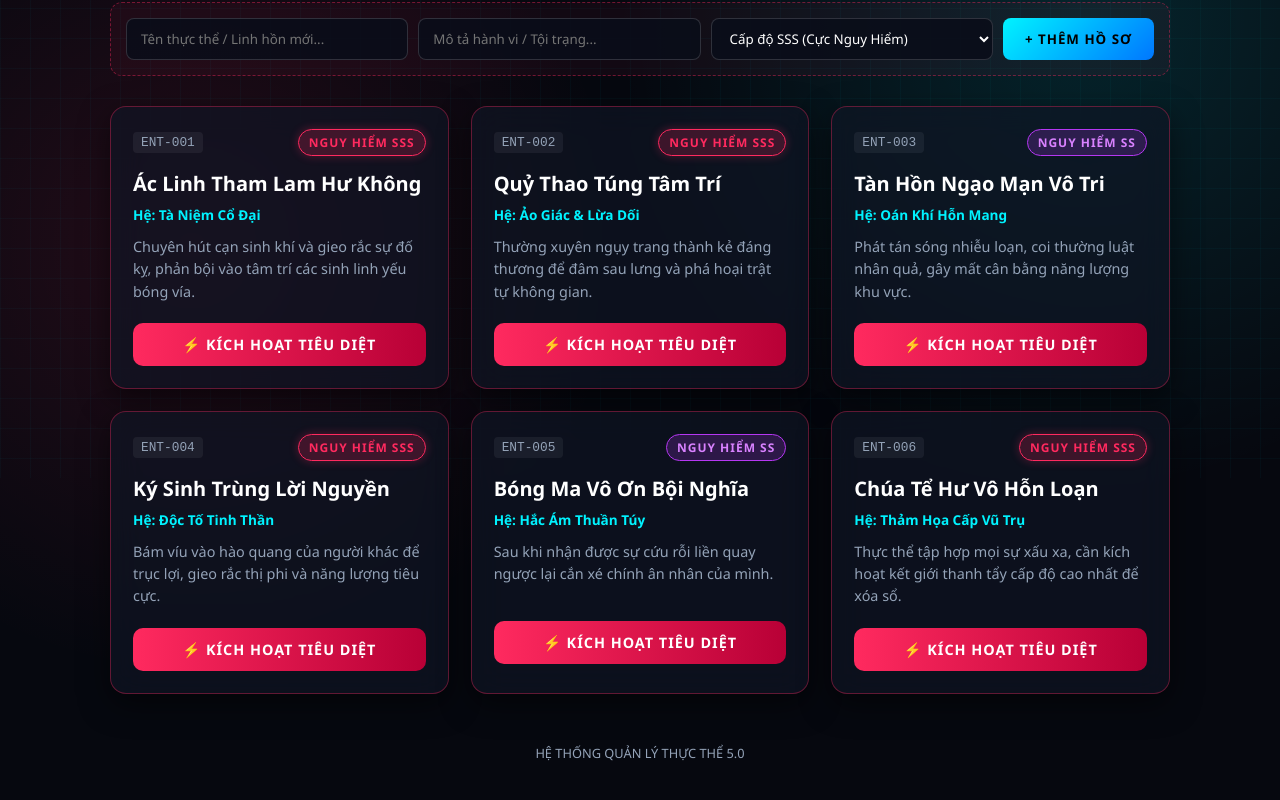
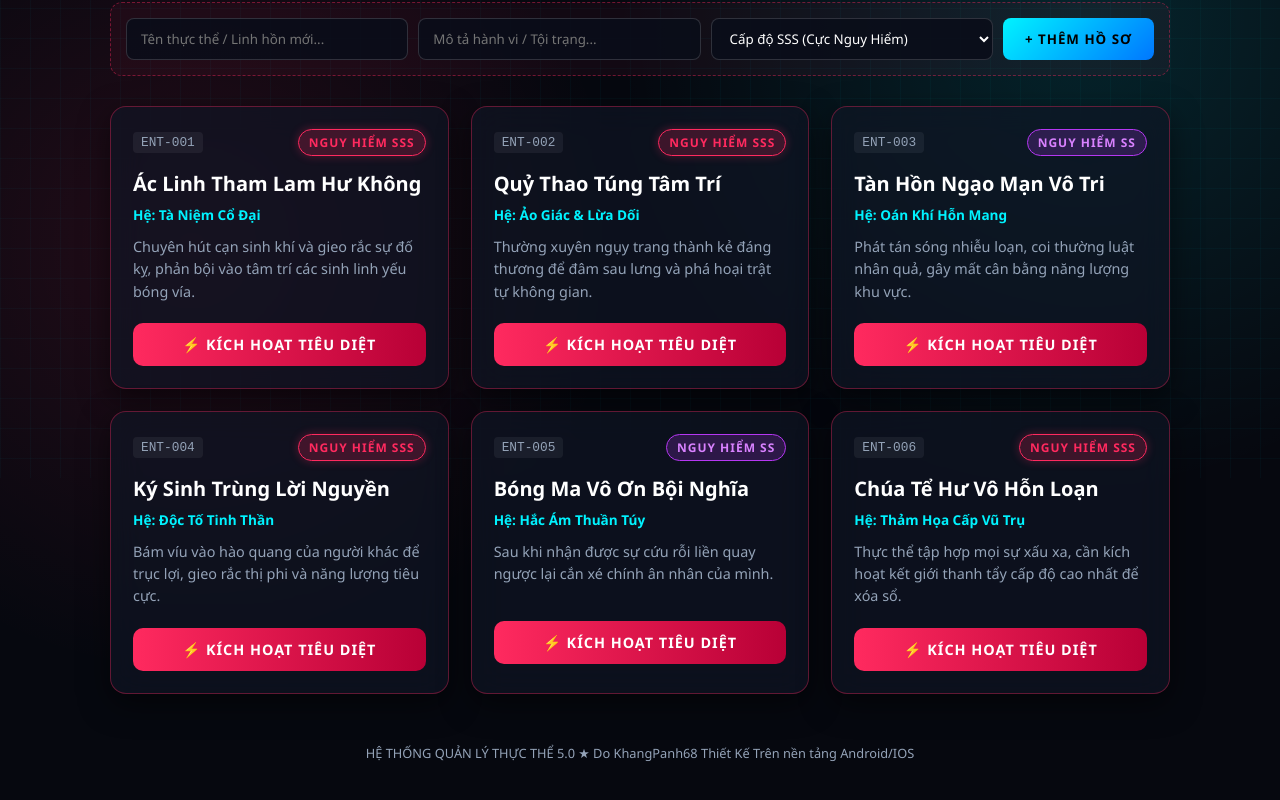
Before and after one commit to khangpanh6851007-hue/Thanhlocloainguoi, a plain HTML site: page index.html in a window 1280 px wide. Shown: the part 322-1122 px from the top of the page. Drawn offline with Linux system fonts and the light colour scheme.

Commit message:
Update index.html

```diff
--- a/index.html
+++ b/index.html
@@ -381,7 +381,7 @@
     </div>
 
     <footer>
-        HỆ THỐNG QUẢN LÝ THỰC THỂ 5.0
+        HỆ THỐNG QUẢN LÝ THỰC THỂ 5.0 ★ Do KhangPanh68 Thiết Kế Trên nền tảng Android/IOS
     </footer>
 
     <script>
```
